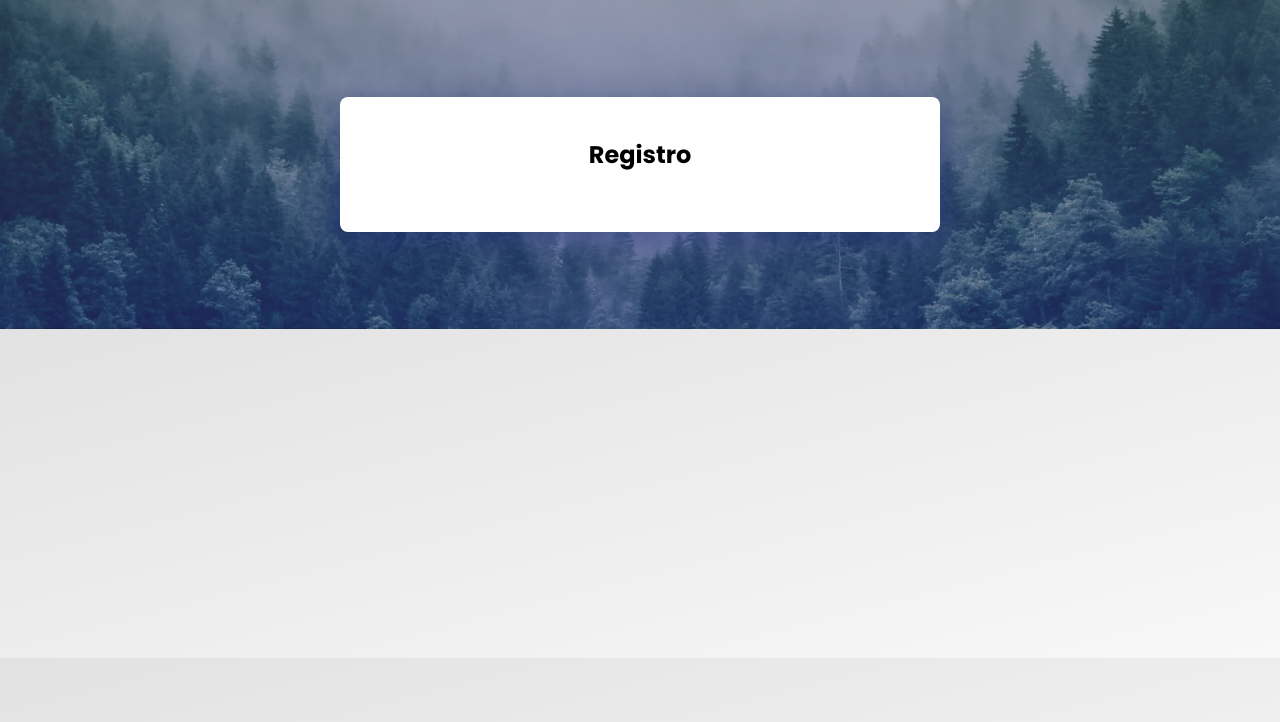
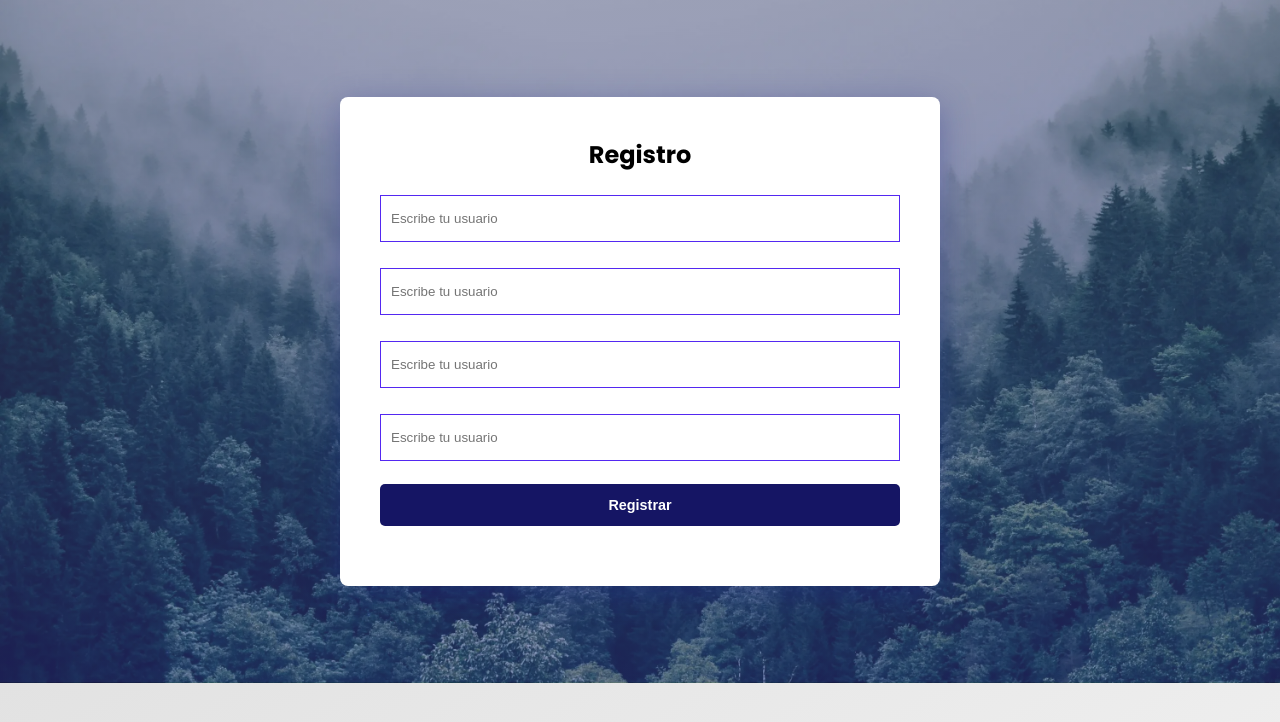
Before and after one commit to Aminsfnhdez/login_vite_react, a React (Vite) app: page / in a window 1280 px wide. Shown: the top 722 px of the page. Built offline with nearby package versions, Linux system fonts and the light colour scheme.

Commit message:
Button component creation plus Input and Button styles

```diff
--- /dev/null
+++ b/src/Components/Button/Button.css
@@ -0,0 +1,16 @@
+.boton{
+  text-emphasis:none;
+  font-size: 0.9rem;
+  padding: 13px 35px;
+  color: #ffffff;
+  background-color: rgb(21, 21, 100);
+  transition: all 0.3s ease;
+  border-radius: 5px;
+  font-weight: 600;
+  cursor: pointer;
+  border: none;
+}
+
+.boton:hover{
+  opacity: 0.9;
+}
--- /dev/null
+++ b/src/Components/Button/Button.jsx
@@ -0,0 +1,12 @@
+
+import './Button.css';
+
+const Button = () => {
+  return (
+    <button className="boton">
+      Registrar
+    </button>
+  );
+};
+
+export default Button;
--- a/src/Components/Form/Form.jsx
+++ b/src/Components/Form/Form.jsx
@@ -1,10 +1,16 @@
 import './Form.css'
-
+import Input from '../Inputs/Input'
+import Button from '../Button/Button'
 const Form = () => {
   return (
     <section className='register'>
         <form>
             <h3>Registro</h3>
+            <Input/>
+            <Input/>
+            <Input/>
+            <Input/>
+            <Button/>
         </form>
     </section>
   )
--- a/src/Components/Inputs/Input.css
+++ b/src/Components/Inputs/Input.css
@@ -0,0 +1,13 @@
+.inputs{
+    font-size: 18px;
+    font-weight: 600;
+    display: block;
+    margin-bottom: 8px;
+}
+
+.inputs input{
+    width: 100%;
+    padding: 15px 10px;
+    border: 1px solid rgb(84, 40, 241);
+    margin: 3px 0;
+}
--- /dev/null
+++ b/src/Components/Inputs/Input.jsx
@@ -0,0 +1,12 @@
+import './Input.css'
+
+const Input = () => {
+  return (
+    <div className="inputs">
+        <label htmlFor=""></label>
+        <input type="text" placeholder="Escribe tu usuario"/>
+    </div>
+  )
+}
+
+export default Input
```
Also changed, not shown: src/Components/Inputs/Inputs.jsx (deleted, +0 -9 lines).
